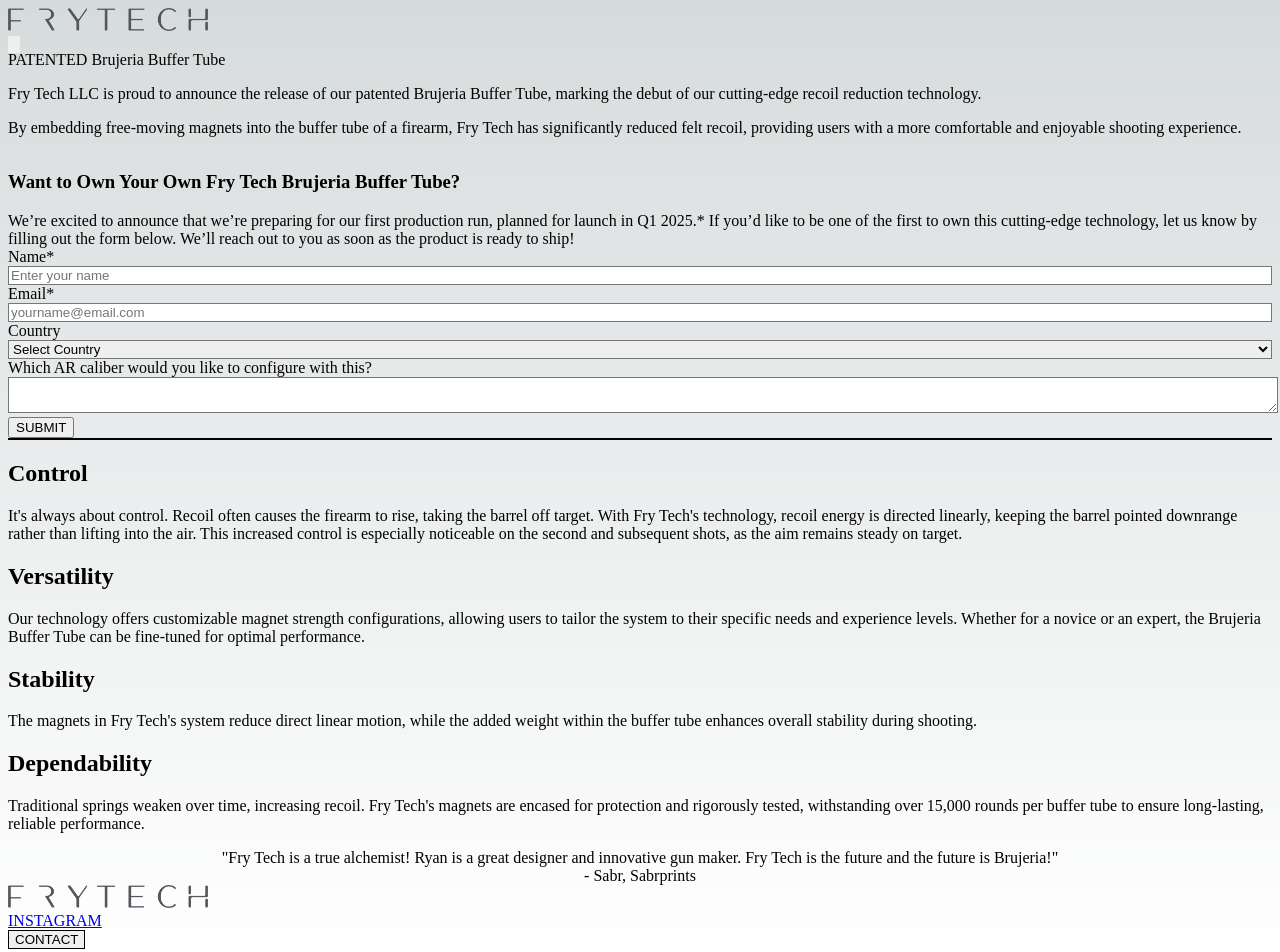
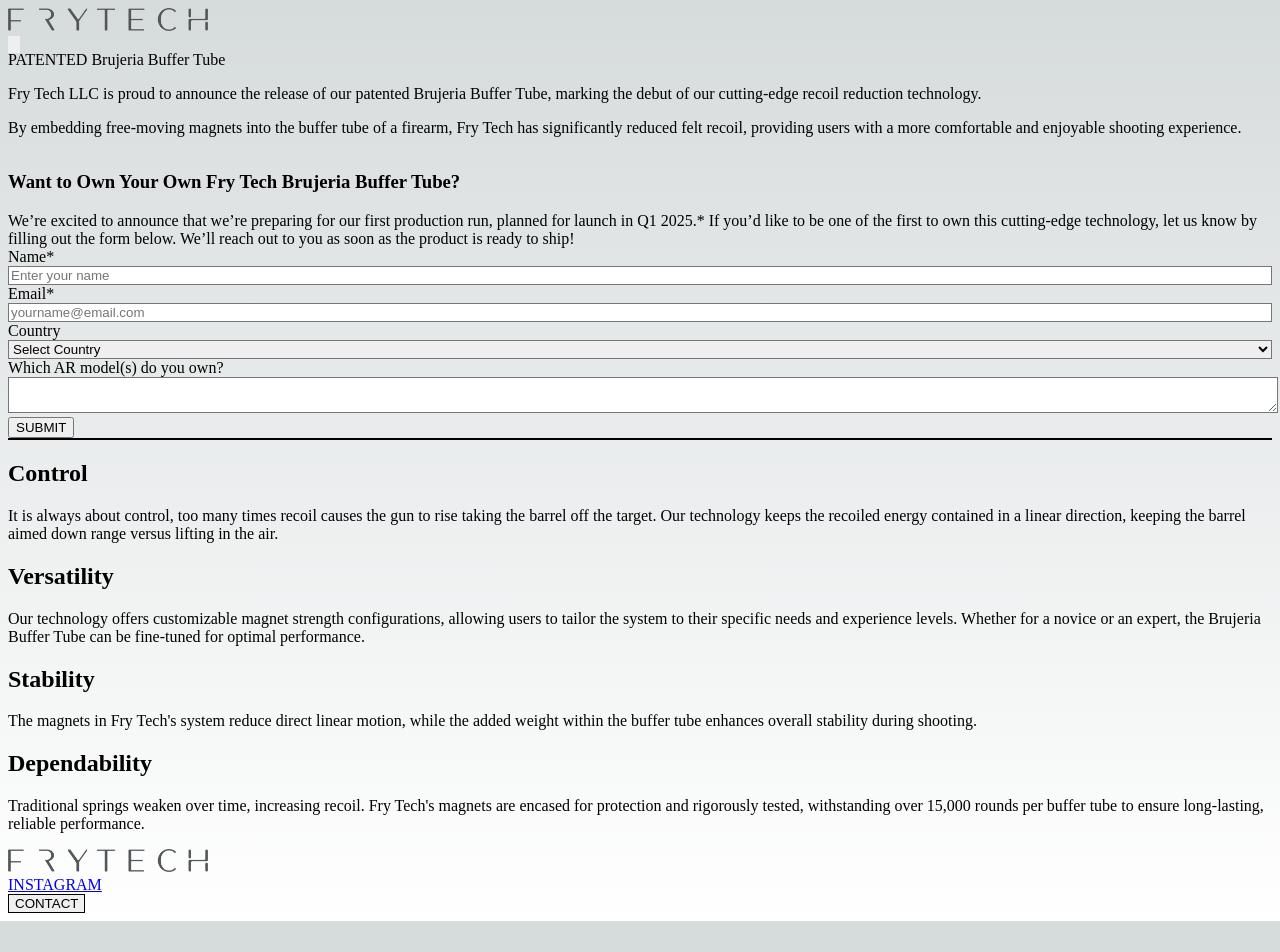
Before and after one commit to rogerkatona/frytech, a Next.js app: page / in a window 1280 px wide. Shown: the top 952 px of the page. After the commit the page ends 921 px from the top, so only its background shows below. Built offline with nearby package versions, Linux system fonts and the light colour scheme.

Commit message:
minor edits - from Doug

```diff
--- a/src/app/components/form.js
+++ b/src/app/components/form.js
@@ -209,7 +209,7 @@
                     )}
 
                     <div>
-                        <label className="">Which AR caliber would you like to configure with this?</label>
+                        <label className="">Which AR model(s) do you own?</label>
                         <textarea
                             className="w-full border border-darkBlue.700 text-darkBlue.700 py-3 px-4 mb-4"
                             rows="2"
--- a/src/app/components/hero_index.js
+++ b/src/app/components/hero_index.js
@@ -8,7 +8,7 @@
             <section className="bg-gray.900">
                 <div className="flex lg:flex-row flex-col lg:mx-auto lg:max-w-7xl lg:py-12 lg:px-0 px-4 py-12">
                     <div className="lg:pr-6 pr-0">
-                        <p className="font-bebasNeue lg:text-8xl text-6xl text-gray.400">
+                        <p className="font-bebasNeue lg:text-6xl text-4xl text-gray.400">
                             PATENTED Brujeria Buffer Tube
                         </p>
                         <p className="text-gray.500 text-xl">
@@ -48,8 +48,7 @@
                     <div className="lg:border-none border-t-gray.700 border-t-2 lg:pt-0 pt-6">
                         <h2 className="font-bebasNeue text-gray.400 lg:text-4xl text-3xl">Control</h2>
                         <p className="text-gray.500 text-xl leading-relaxed pb-6">
-                            It's always about control. Recoil often causes the firearm to rise, taking the barrel off target. With Fry Tech's technology, recoil energy is directed linearly, keeping the barrel pointed downrange rather than lifting into the air. This increased control is especially noticeable on the second and subsequent shots, as the aim remains steady on target.
-                        </p>
+                            It is always about control, too many times recoil causes the gun to rise taking the barrel off the target.  Our technology keeps the recoiled energy contained in a linear direction, keeping the barrel aimed down range versus lifting in the air. </p>
 
                         <h2 className="font-bebasNeue text-gray.400 lg:text-4xl text-3xl">Versatility</h2>
                         <p className="text-gray.500 text-xl leading-relaxed pb-6">
--- a/src/app/page.js
+++ b/src/app/page.js
@@ -8,7 +8,6 @@
   return (
     <section className="">
       <HeroIndex/>
-      <Quote id={0}/>
     </section>
   )
 }
```
